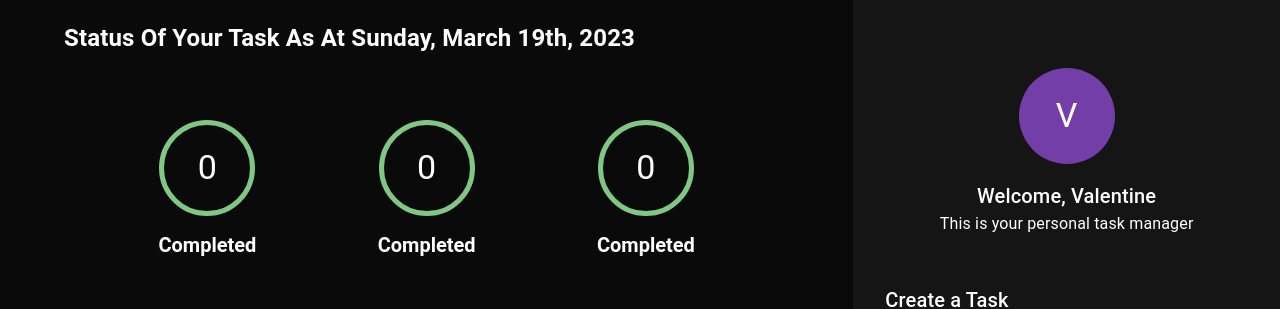
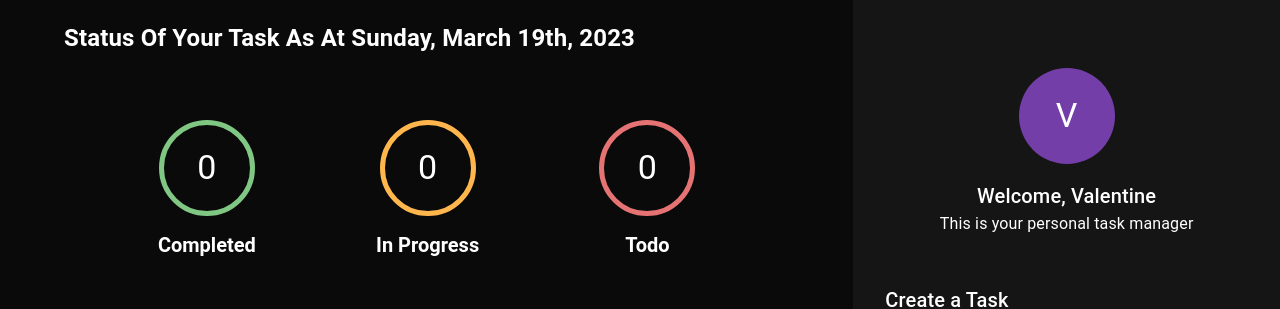
Before and after one commit to valentinesamuel/ts-todo-react, a React (Vite) app: page / in a window 1280 px wide. Shown: the top 309 px of the page. Built offline with nearby package versions, Linux system fonts and the light colour scheme; no server answers.

Commit message:
FEAT: created context

```diff
--- /dev/null
+++ b/src/components/taskarea/helpers/countTasks.ts
@@ -0,0 +1,16 @@
+import { TaskCounterStatusType } from '../../taskcounter/interfaces/ITaskCounter';
+import { ITaskApi } from '../interfaces/iTaskApi';
+
+export const countTasks = (
+  tasks: ITaskApi[],
+  status: TaskCounterStatusType,
+): number => {
+  if (!Array.isArray(tasks)) {
+    return 0;
+  }
+  const totalTasks = tasks.filter((task) => {
+    return task.status === status;
+  });
+
+  return totalTasks.length;
+};
--- a/src/components/taskarea/taskArea.tsx
+++ b/src/components/taskarea/taskArea.tsx
@@ -8,6 +8,7 @@
 import { ITaskApi } from './interfaces/iTaskApi';
 import { Status } from '../createtaskform/enum/Status';
 import { IUpdateTask } from '../createtaskform/interfaces/iUpdateTask';
+import { countTasks } from './helpers/countTasks';
 
 const TaskArea: FC = (): ReactElement => {
   const { data, isLoading, dataUpdatedAt, refetch, error } = useQuery(
@@ -34,6 +35,18 @@
     });
   }
 
+  function markCompleteHandler(
+    e:
+      | React.MouseEvent<HTMLButtonElement>
+      | React.MouseEvent<HTMLAnchorElement>,
+    id: string,
+  ) {
+    updateTaskMutation.mutate({
+      id,
+      status: Status.completed,
+    });
+  }
+
   return (
     <Grid item md={8} px={4}>
       <Box mb={8} px={4}>
@@ -50,9 +63,18 @@
           xs={12}
           mb={8}
         >
-          <TaskCounter />
-          <TaskCounter />
-          <TaskCounter />
+          <TaskCounter
+            status={Status.completed}
+            count={data ? countTasks(data, Status.completed) : undefined}
+          />
+          <TaskCounter
+            status={Status.inProgress}
+            count={data ? countTasks(data, Status.inProgress) : undefined}
+          />
+          <TaskCounter
+            status={Status.todo}
+            count={data ? countTasks(data, Status.todo) : undefined}
+          />
         </Grid>
         <Grid item display="flex" flexDirection="column" xs={10} md={8}>
           <>
@@ -85,6 +107,7 @@
                     priority={each.priority}
                     status={each.status}
                     onStatusChange={onStatusChangeHandler}
+                    onClick={markCompleteHandler}
                   />
                 ) : (
                   false
```
Also changed, not shown: src/context/compose.context.tsx (added, +18 -0 lines), src/context/index.ts (added), src/context/root.context.ts (added).
